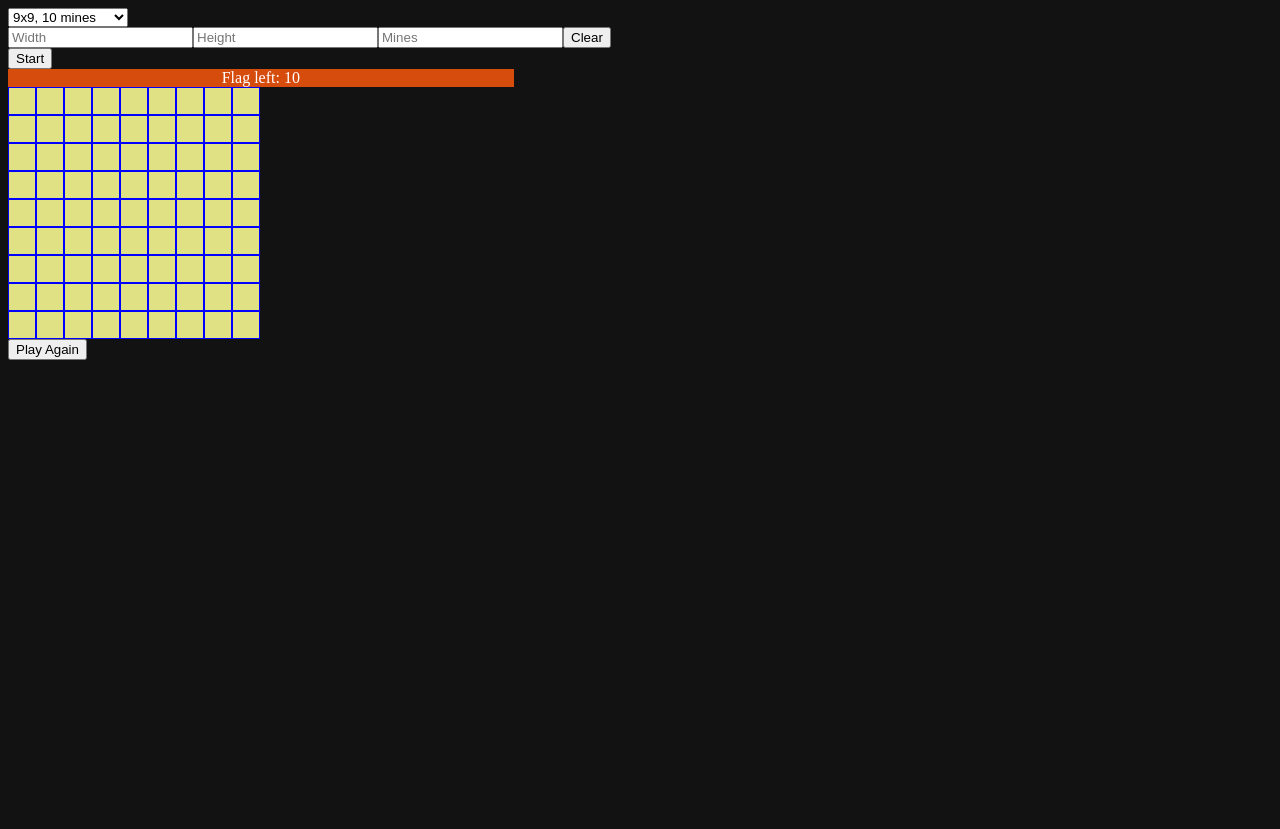
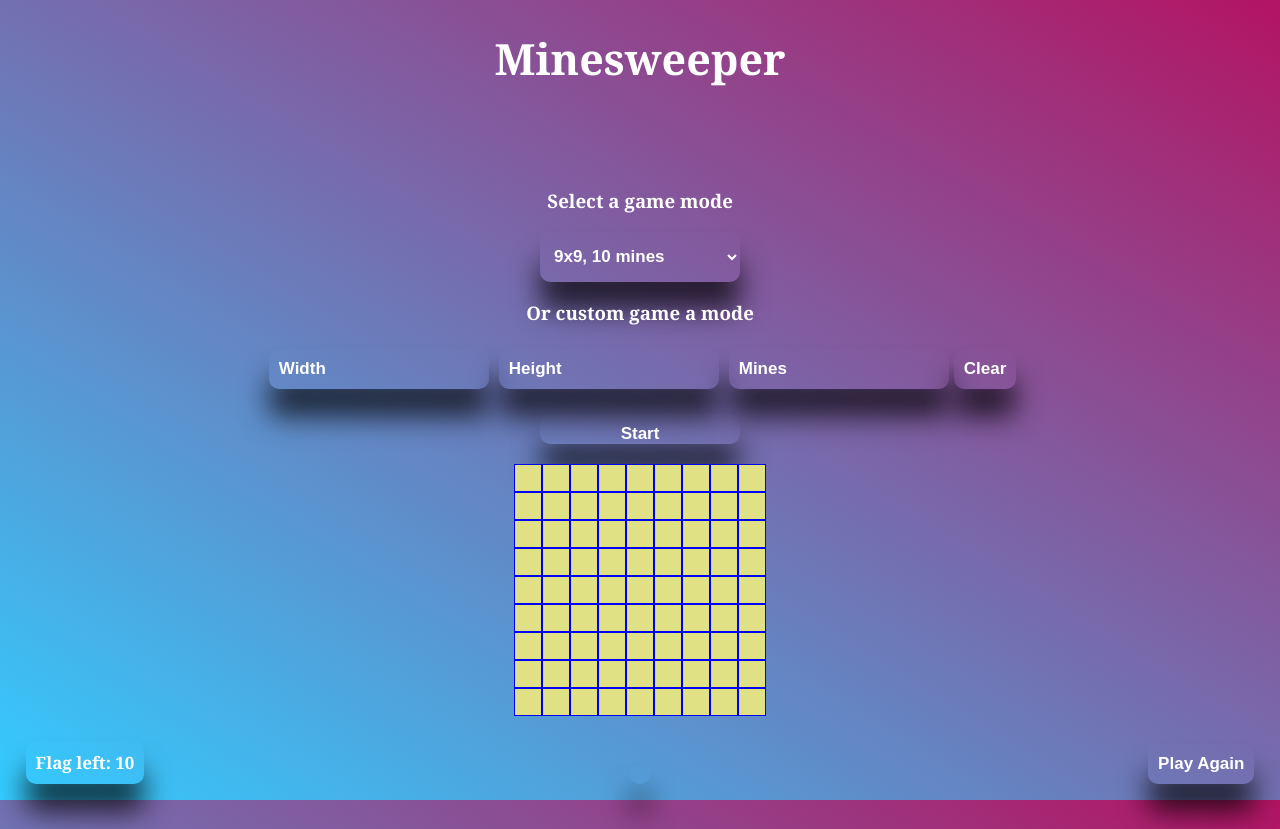
Before and after one commit to ngocphucnguyen256/minesweeper, a React (Create React App) app: page / in a window 1280 px wide. Before the commit the page ends 800 px from the top, so only its background shows below. Built offline with nearby package versions, Linux system fonts and the light colour scheme.

Commit message:
Some css

```diff
--- a/src/App.css
+++ b/src/App.css
@@ -1,21 +1,88 @@
 html{
-    background-color: #121212;
-    color: rgb(23, 117, 31);
+    margin: 0px;
+    height: 100%;
+    width: 100%;
+    background: linear-gradient(to top right,
+     #33ccff 0%, #b31463 100%);
+
+    color: white;
+    font-family: Georgia, 'Times New Roman', Times, serif;
+    text-align: center;
+}
+body{
+    margin: 0px;
+    min-height: 100%;
+    width: 100%;
+}
+h1{
+ font-size: 43px;
+ margin-bottom: 100px;
+}
+select,input,button,.flag-left,.winOrLose{
+    background: none;
+    border: none;
+    border-radius: 10px;
+    color: white;
+    box-shadow: 0 28px 28px rgba(0,0,0,0.7);
+    font-weight: 700;
+    font-size: 17px;
+    padding: 10px;
+}
+select{
+    width: 200px;
+    height: 50px;
+    font-size:17px;
+
+}
+input{
+    width: 200px;
+    margin: 5px;
+}
+::placeholder{
+    color: white;
+}
+button{
+
+
+}
+.start-button{
+    width:200px;
+    height: 30px;
+    margin-top: 20px;
+    margin-bottom: 20px;
+}
+.board-container{
+    display:flex;
+    justify-content:center;
 }
 .board{
     display: flex;
+    align-items: center;
 }
 .col>div{
-    text-align: center;
     width: 20px;
     height: 20px;
     border: 1px solid blue;
     padding: 3px;
 }
 .flag-left{
-    background-color: rgb(214, 76, 13);
-    color: white;
-    width: 40%;
-    text-align: center;
+    position: fixed;
+   left: 2%;
+   bottom: 2%;
+
+
 
 }
+.play-again{
+    position: fixed;
+    right: 2%;
+    bottom:2%;
+}
+.winOrLose{
+    position: fixed;
+    bottom:2%;
+}
+
+.square{
+    color: black;
+}
--- a/src/Board.jsx
+++ b/src/Board.jsx
@@ -63,7 +63,7 @@ function Board({width, height, mines}) {
                   newGrid[mineLocation[i][0]][mineLocation[i][1]].isRevealed=true;
               }
              setGameOver(true);
-             setWinOrLose("Click on mine");
+             setWinOrLose("Clicked on mine");
             setGrid(newGrid);
         }
         else{
@@ -98,7 +98,7 @@ function Board({width, height, mines}) {
             })}
            </div>
            <button className="play-again" onClick={freshBoard}>Play Again</button>
-           <div>{winOrLose}</div>
+           <div className="winOrLose">{winOrLose}</div>
         </div>
     )
 
--- a/src/Game.jsx
+++ b/src/Game.jsx
@@ -1,96 +1,115 @@
-import React,{useState, useEffect} from 'react'
-import Board  from './Board'
+import React, { useState, useEffect } from "react";
+import Board from "./Board";
 
-function Game(){
+function Game() {
   //states
-    const [width, setWidth]=useState();
-    const [height, setHeight]=useState();
-    const [mines, setMines]=useState();
+  const [width, setWidth] = useState();
+  const [height, setHeight] = useState();
+  const [mines, setMines] = useState();
 
   //default board value
-    useEffect(()=>{
+  useEffect(() => {
     setWidth(9);
     setHeight(9);
     setMines(10);
-    },[])
+  }, []);
   //define levels
-    const level={
-        1:{
+  const level = {
+    1: {
       width: 9,
-            height:9,
-            mines: 10
+      height: 9,
+      mines: 10,
     },
-        2:{
+    2: {
       width: 16,
-            height:16,
-            mines: 40
+      height: 16,
+      mines: 40,
     },
-        3:{
+    3: {
       width: 16,
-            height:30,
-            mines: 99
-        }
-    }
+      height: 30,
+      mines: 99,
+    },
+  };
   //select level
-    const onChangeLevel=(value)=>{
+  const onChangeLevel = (value) => {
     setWidth(level[value].width);
     setHeight(level[value].height);
     setMines(level[value].mines);
-    }
+  };
 
   //define input variables
   let inputWidth;
   let inputHeight;
   let inputMines;
-    const onChangeInputWidth=(value)=>{
-        inputWidth=value;
-    }
-    const onChangeInputHeight=(value)=>{
-        inputHeight=value;
-    }
-    const onChangeInputMines=(value)=>{
-        inputMines=value;
-    }
+  const onChangeInputWidth = (value) => {
+    inputWidth = value;
+  };
+  const onChangeInputHeight = (value) => {
+    inputHeight = value;
+  };
+  const onChangeInputMines = (value) => {
+    inputMines = value;
+  };
 
-    const onClearClick=()=>{
-        inputWidth=0;
-        inputHeight=0;
-        inputMines=0;
-     }
-     const onStartClick=()=>{
-         if(inputWidth >0 &&inputHeight>0 && inputMines>0
-             && inputMines<inputWidth*inputHeight) {
+  const onClearClick = () => {
+    inputWidth = 0;
+    inputHeight = 0;
+    inputMines = 0;
+  };
+  const onStartClick = () => {
+    if (
+      inputWidth > 0 &&
+      inputHeight > 0 &&
+      inputMines > 0 &&
+      inputMines < inputWidth * inputHeight
+    ) {
       setWidth(inputWidth);
       setHeight(inputHeight);
       setMines(inputMines);
     }
-     }
-    return(
+  };
+  return (
     <div className="Game">
-        <select onChange={(e)=>onChangeLevel(e.target.value)} >
+      <h1>Minesweeper</h1>
+
+      <div>
+        <form className="input-form">
+          <h3>Select a game mode</h3>
+          <select onChange={(e) => onChangeLevel(e.target.value)}>
             <option value="1">9x9, 10 mines</option>
             <option value="2">16x16, 40 mines</option>
             <option value="3">16x30, 99mines</option>
           </select>
-        <div>
-            <form>
-               <input type="number" placeholder="Width"
-               onChange={(e)=>onChangeInputWidth(e.target.value)}/>
-                <input type="number" placeholder="Height"
-                  onChange={(e)=>onChangeInputHeight(e.target.value)}/>
-                <input type="number" placeholder="Mines"
-                  onChange={(e)=>onChangeInputMines(e.target.value)}/>
-                <button type="reset" onClick={onClearClick}>Clear</button>
+          <h3>Or custom game a mode</h3>
+          <input
+            type="number"
+            placeholder="Width"
+            onChange={(e) => onChangeInputWidth(e.target.value)}
+          />
+          <input
+            type="number"
+            placeholder="Height"
+            onChange={(e) => onChangeInputHeight(e.target.value)}
+          />
+          <input
+            type="number"
+            placeholder="Mines"
+            onChange={(e) => onChangeInputMines(e.target.value)}
+          />
+          <button type="reset" onClick={onClearClick}>
+            Clear
+          </button>
         </form>
-            <button value="Start" onClick={onStartClick}>Start</button>
-
-
+        <button className="start-button" value="Start" onClick={onStartClick}>
+          Start
+        </button>
       </div>
-             <Board width={width} height={height} mines={mines}/>
+      <div className="board-container">
+      <Board width={width} height={height} mines={mines} />
       </div>
-    )
+    </div>
+  );
 }
 
-
-
 export default Game;
--- a/src/Square.jsx
+++ b/src/Square.jsx
@@ -29,7 +29,7 @@ export default function Square({details, updateFlag,revealSquare, gameOver}){
 
 
     return(
-        <div
+        <div className="square"
          style={style} onClick={gameOver || details.isFlagged? false : ()=>revealSquare(details.x, details.y)}
         onContextMenu={gameOver || details.isRevealed? (e)=>e.preventDefault() :(e)=>updateFlag(e,details.x,details.y)}>
             {details.isRevealed ? details.value===0? "":details.value: " "}
```
Lines whose indentation alone changed are shown as unchanged.
